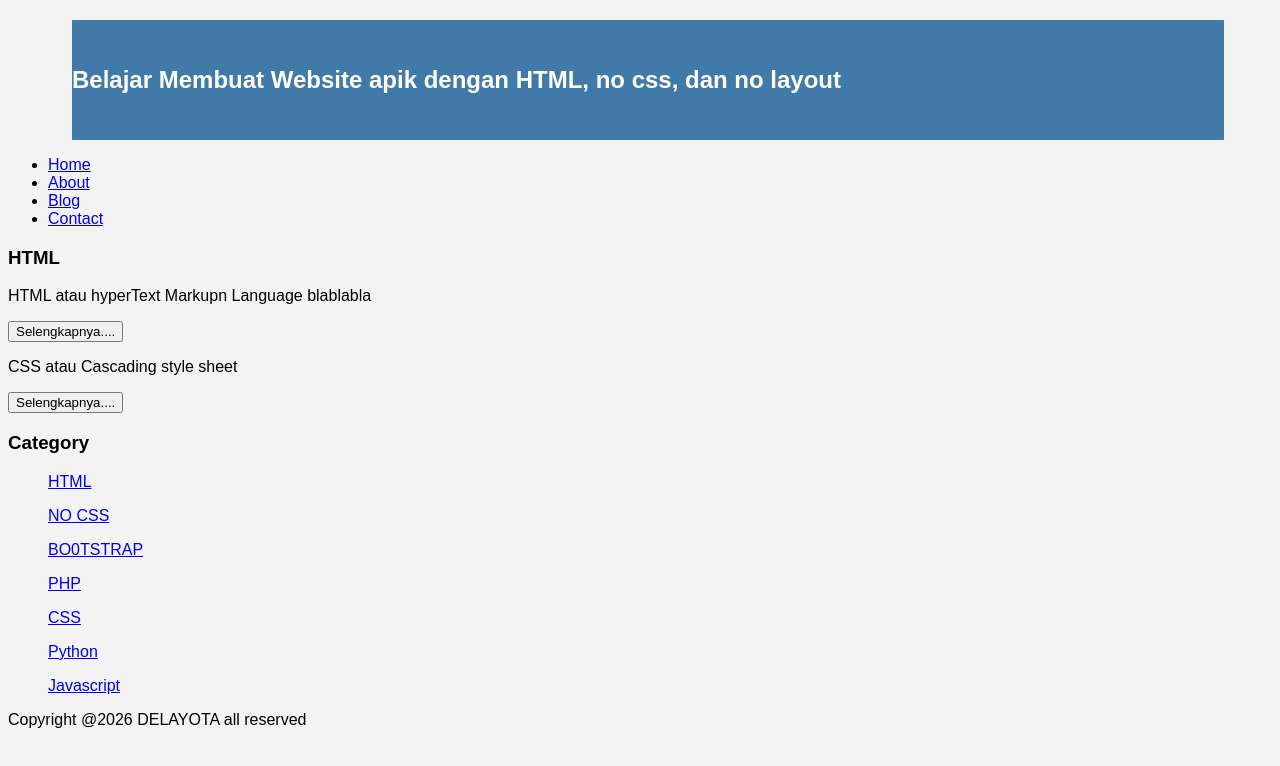
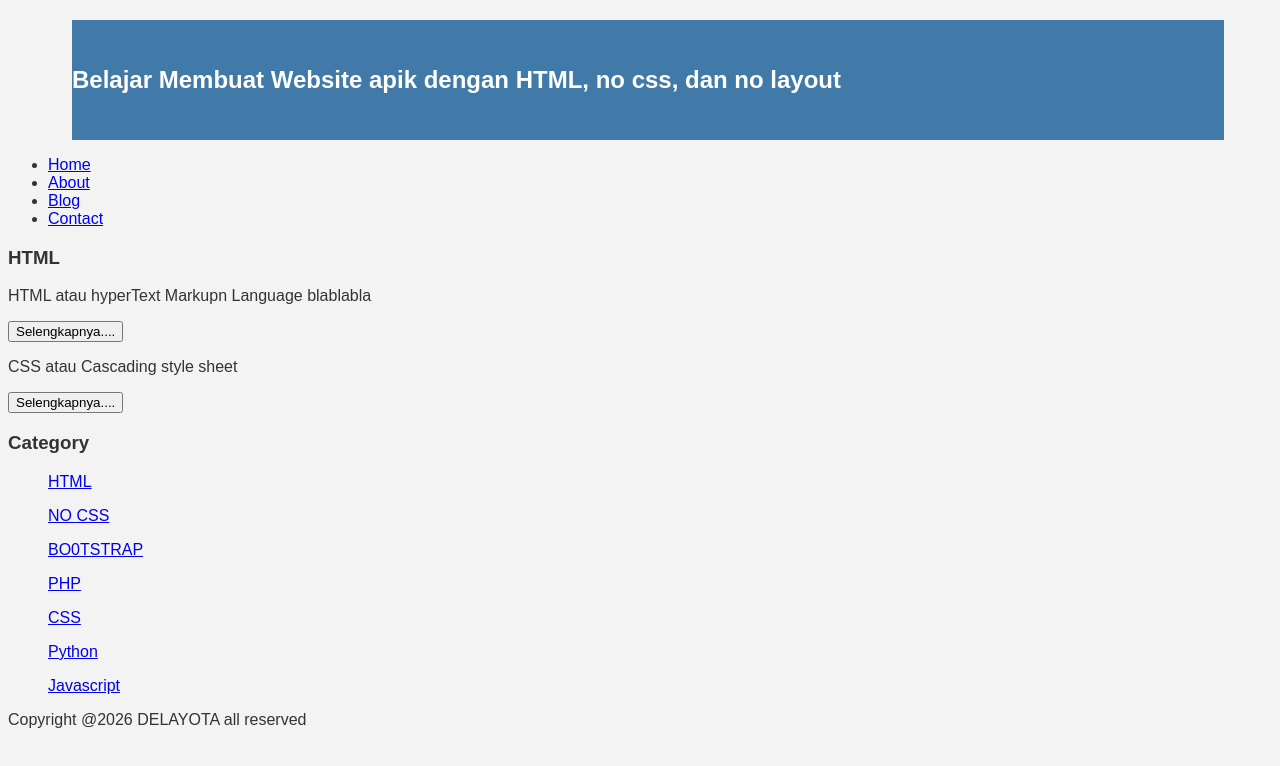
Before and after one commit to intannurlaniaa-create/intannurlaniaa, a plain HTML site: page index.html in a window 1280 px wide. Drawn offline with Linux system fonts and the light colour scheme.

Commit message:
Update style.css

```diff
--- a/style.css
+++ b/style.css
@@ -1,6 +1,6 @@
 body{
   background:#f3f3f3;
-  color:#pink;
+  color:#333;
   width:100%;
   font-family:sans-serif;
   margim:0 auto;
```
